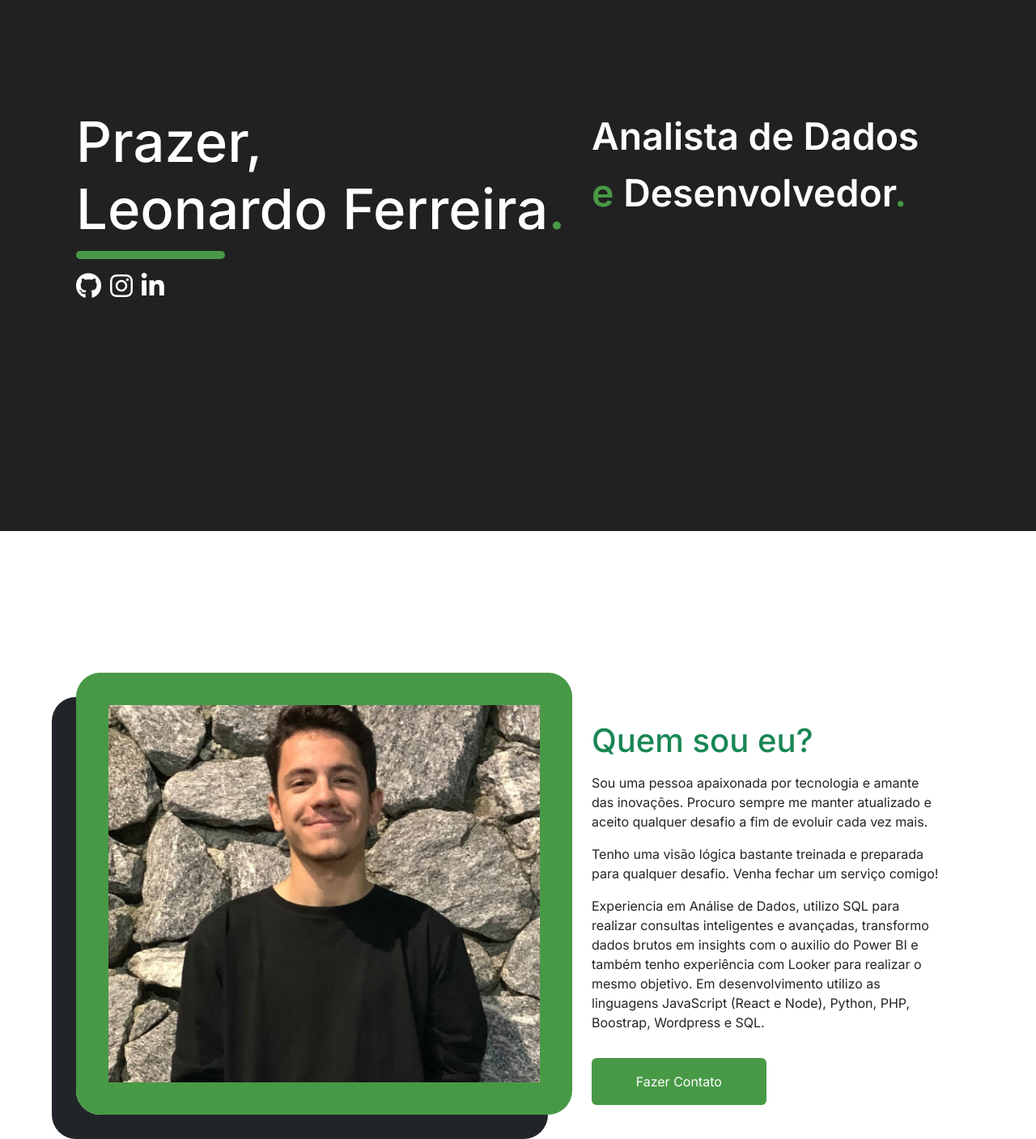
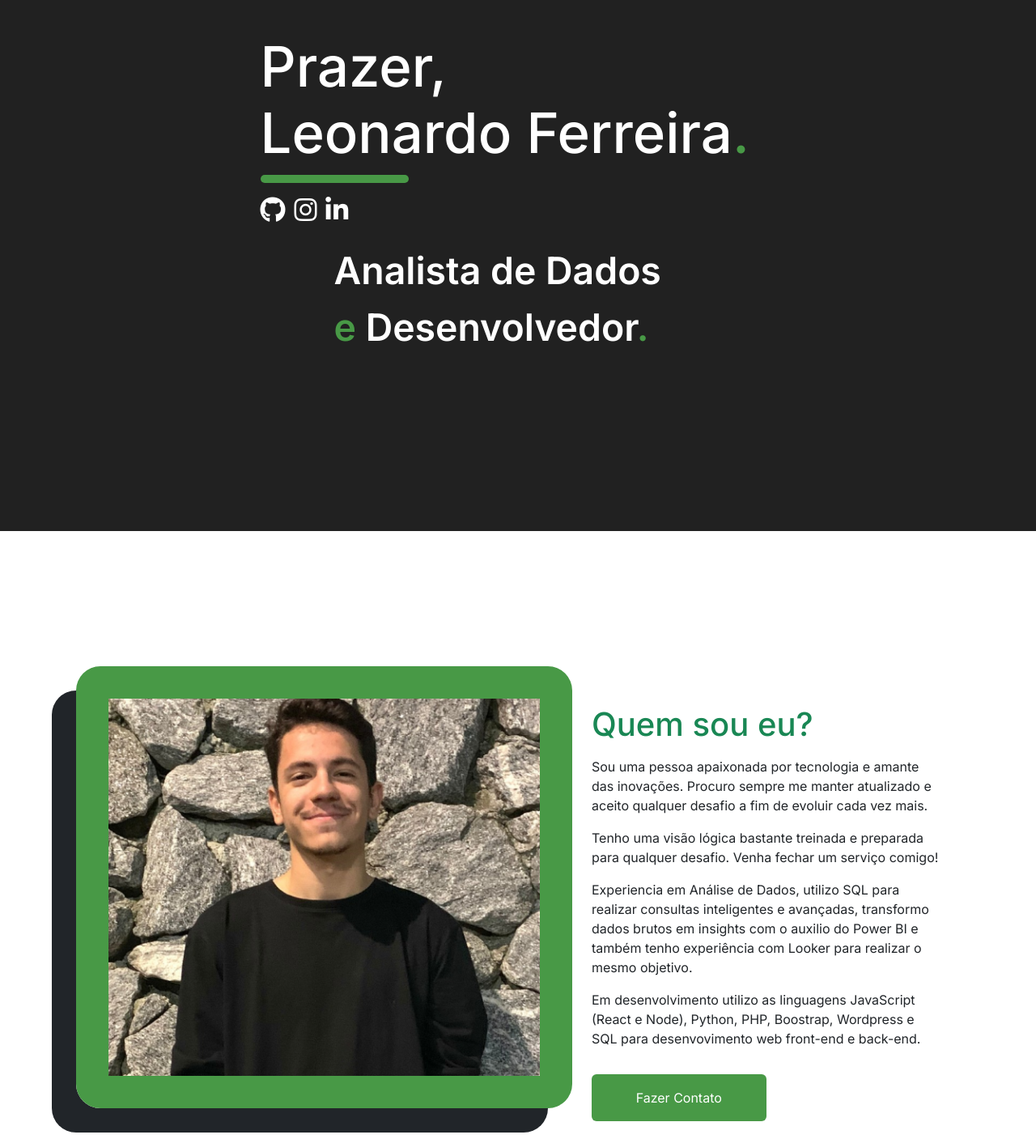
Before and after one commit to leofardo/portfolio, a plain HTML site: page index.html in a window 1280 px wide. Shown: the part 160-1567 px from the top of the page at 81% size. Drawn offline with nearby package versions, Linux system fonts and the light colour scheme; a script that the page names is missing.

Commit message:
Update index.html

```diff
--- a/index.html
+++ b/index.html
@@ -41,7 +41,7 @@
                         </div>
                       </div>
                   </div>
-                  <div class="col-md-5">
+                  <div class="col-md-5 m-3">
                     <p>
                       Analista de Dados <span style="color: #489946;">e</span> Desenvolvedor<span style="color: #489946;">.</span>
                     </p>
@@ -76,7 +76,9 @@
                         Tenho uma visão lógica bastante treinada e preparada para qualquer desafio. Venha fechar um serviço comigo!
                       </p>
                       <p>
-                        Experiencia em Análise de Dados, utilizo SQL para realizar consultas inteligentes e avançadas, transformo dados brutos em insights com o auxilio do Power BI e também tenho experiência com Looker para realizar o mesmo objetivo. Em desenvolvimento utilizo as linguagens JavaScript (React e Node), Python, PHP, Boostrap, Wordpress e SQL.
+                        Experiencia em Análise de Dados, utilizo SQL para realizar consultas inteligentes e avançadas, transformo dados brutos em insights com o auxilio do Power BI e também tenho experiência com Looker para realizar o mesmo objetivo.</p>
+                       <p>
+                         Em desenvolvimento utilizo as linguagens JavaScript (React e Node), Python, PHP, Boostrap, Wordpress e SQL para desenvovimento web front-end e back-end.
                       </p>
 
                     </div>
```
